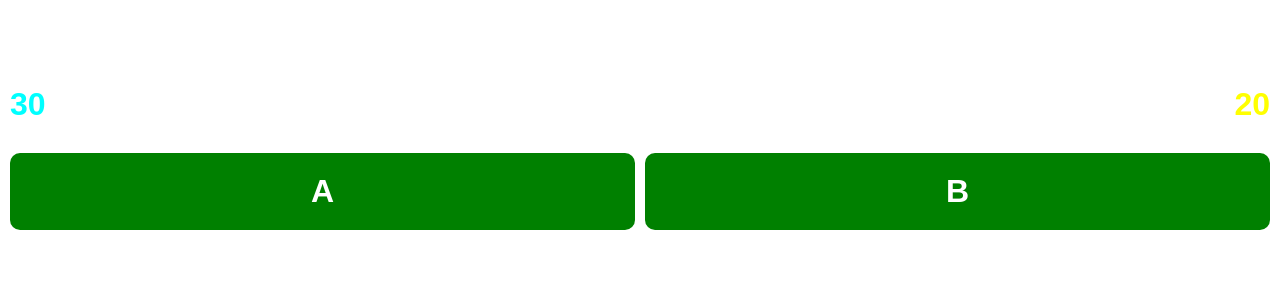
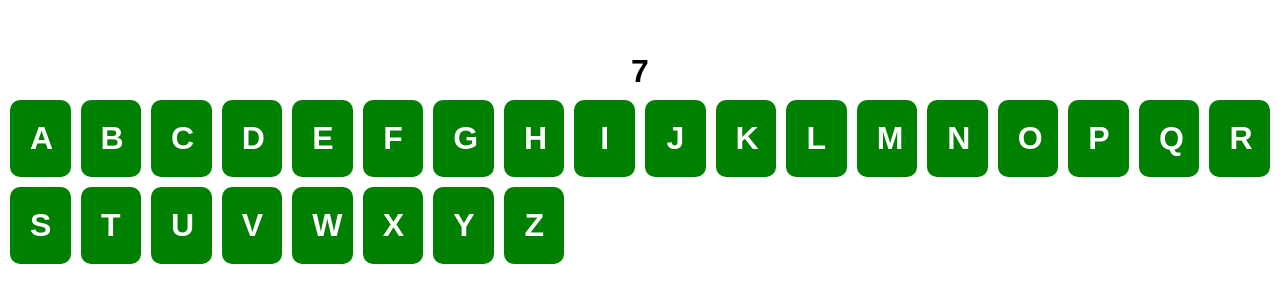
Before and after one commit to ZohebS-dxb/A-Z, a plain HTML site: page index.html in a window 1280 px wide. Shown: the part 242-544 px from the top of the page. Drawn offline with Linux system fonts and the light colour scheme.

Commit message:
backtooldgame

```diff
--- a/index.html
+++ b/index.html
@@ -8,22 +8,38 @@
 </head>
 <body>
     <div class="container">
-        <div class="timer-container">
-            <div class="timer player1-timer" id="timer1">
-                <span id="countdown1">30</span>
-            </div>
-            <div class="timer player2-timer" id="timer2">
-                <span id="countdown2">20</span>
-            </div>
+        <div id="timer" class="timer"> <!-- Added 'timer' class for styling -->
+            <span id="countdown">7</span> <!-- Timer number only -->
         </div>
         <div class="letter-grid">
-            <!-- Letter buttons (same as before) -->
-            <!-- Example: -->
             <button class="letter-button" id="A">A</button>
             <button class="letter-button" id="B">B</button>
-            <!-- Add more buttons as needed -->
+            <button class="letter-button" id="C">C</button>
+            <button class="letter-button" id="D">D</button>
+            <button class="letter-button" id="E">E</button>
+            <button class="letter-button" id="F">F</button>
+            <button class="letter-button" id="G">G</button>
+            <button class="letter-button" id="H">H</button>
+            <button class="letter-button" id="I">I</button>
+            <button class="letter-button" id="J">J</button>
+            <button class="letter-button" id="K">K</button>
+            <button class="letter-button" id="L">L</button>
+            <button class="letter-button" id="M">M</button>
+            <button class="letter-button" id="N">N</button>
+            <button class="letter-button" id="O">O</button>
+            <button class="letter-button" id="P">P</button>
+            <button class="letter-button" id="Q">Q</button>
+            <button class="letter-button" id="R">R</button>
+            <button class="letter-button" id="S">S</button>
+            <button class="letter-button" id="T">T</button>
+            <button class="letter-button" id="U">U</button>
+            <button class="letter-button" id="V">V</button>
+            <button class="letter-button" id="W">W</button>
+            <button class="letter-button" id="X">X</button>
+            <button class="letter-button" id="Y">Y</button>
+            <button class="letter-button" id="Z">Z</button>
         </div>
-        <div id="game-over-message" class="message">Game Over</div>
+        <div id="message" class="message">Player Out</div> <!-- Added 'message' class -->
     </div>
     <script src="script.js"></script>
 </body>
```
